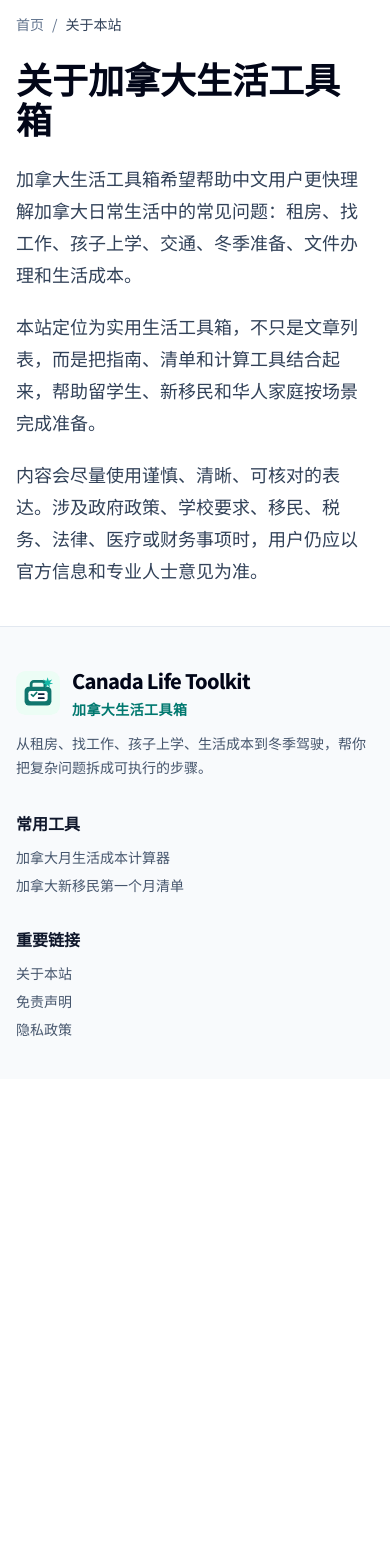
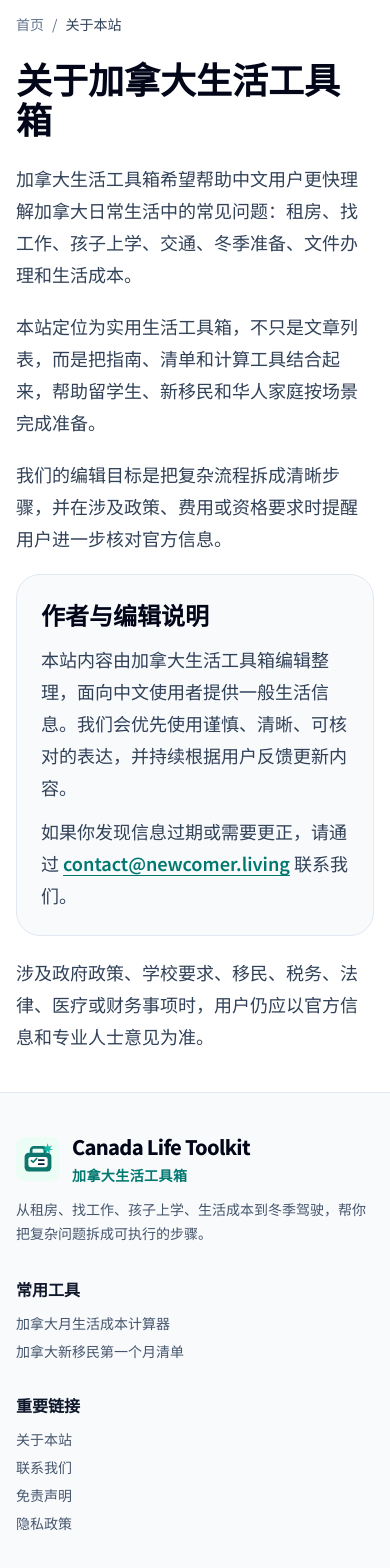
Before and after one commit to Q-Zhao-9/newcomer.living, a Next.js app: page /about in a window 390 px wide. Shown: the part 110-1678 px from the top of the page. Before the commit the page ends 1189 px from the top, so only its background shows below. Built offline with nearby package versions, Linux system fonts and the light colour scheme; no server answers.

Commit message:
Add contact page and trust signals

```diff
--- a/src/app/about/page.tsx
+++ b/src/app/about/page.tsx
@@ -15,7 +15,13 @@ export default function AboutPage() {
       <div className="mt-6 space-y-5 text-lg leading-8 text-slate-700">
         <p>加拿大生活工具箱希望帮助中文用户更快理解加拿大日常生活中的常见问题：租房、找工作、孩子上学、交通、冬季准备、文件办理和生活成本。</p>
         <p>本站定位为实用生活工具箱，不只是文章列表，而是把指南、清单和计算工具结合起来，帮助留学生、新移民和华人家庭按场景完成准备。</p>
-        <p>内容会尽量使用谨慎、清晰、可核对的表达。涉及政府政策、学校要求、移民、税务、法律、医疗或财务事项时，用户仍应以官方信息和专业人士意见为准。</p>
+        <p>我们的编辑目标是把复杂流程拆成清晰步骤，并在涉及政策、费用或资格要求时提醒用户进一步核对官方信息。</p>
+        <section className="rounded-3xl border border-slate-200 bg-slate-50 p-6">
+          <h2 className="text-2xl font-bold text-slate-950">作者与编辑说明</h2>
+          <p className="mt-3">本站内容由加拿大生活工具箱编辑整理，面向中文使用者提供一般生活信息。我们会优先使用谨慎、清晰、可核对的表达，并持续根据用户反馈更新内容。</p>
+          <p className="mt-3">如果你发现信息过期或需要更正，请通过 <a className="font-semibold text-teal-700 underline" href="mailto:contact@newcomer.living">contact@newcomer.living</a> 联系我们。</p>
+        </section>
+        <p>涉及政府政策、学校要求、移民、税务、法律、医疗或财务事项时，用户仍应以官方信息和专业人士意见为准。</p>
       </div>
     </main>
   );
--- /dev/null
+++ b/src/app/contact/page.tsx
@@ -0,0 +1,61 @@
+import type { Metadata } from "next";
+import Link from "next/link";
+import { Breadcrumbs } from "@/components/Breadcrumbs";
+
+export const metadata: Metadata = {
+  title: "联系我们",
+  description: "联系加拿大生活工具箱，反馈过期信息、提出内容建议或报告网站问题。",
+  alternates: { canonical: "/contact" },
+};
+
+const contactEmail = "contact@newcomer.living";
+
+export default function ContactPage() {
+  return (
+    <main className="mx-auto max-w-4xl px-4 py-10 sm:px-6 lg:px-8">
+      <Breadcrumbs items={[{ label: "联系我们" }]} />
+      <section className="rounded-[2rem] border border-slate-200 bg-gradient-to-br from-teal-50 to-white p-8">
+        <p className="text-sm font-bold uppercase tracking-[0.2em] text-teal-700">Contact / 联系我们</p>
+        <h1 className="mt-3 text-4xl font-bold text-slate-950">联系我们</h1>
+        <p className="mt-4 text-lg leading-8 text-slate-700">
+          加拿大生活工具箱提供一般信息、生活指南、清单和计算工具。如果你发现内容可能过期、不准确，或希望建议新的主题，欢迎联系我们。
+        </p>
+      </section>
+
+      <section className="mt-8 grid gap-5 md:grid-cols-2">
+        <div className="rounded-3xl border border-slate-200 bg-white p-6 shadow-sm">
+          <h2 className="text-2xl font-bold text-slate-950">联系邮箱</h2>
+          <p className="mt-3 leading-7 text-slate-700">请发送邮件至：</p>
+          <a className="mt-3 inline-block font-semibold text-teal-700 underline" href={`mailto:${contactEmail}`}>
+            {contactEmail}
+          </a>
+          <p className="mt-4 text-sm leading-6 text-slate-600">
+            为了方便核对，请尽量附上相关页面链接、你看到的问题、以及建议参考的官方来源。
+          </p>
+        </div>
+
+        <div className="rounded-3xl border border-slate-200 bg-white p-6 shadow-sm">
+          <h2 className="text-2xl font-bold text-slate-950">内容更正与更新请求</h2>
+          <p className="mt-3 leading-7 text-slate-700">
+            加拿大生活信息、费用范围、学校或政府流程可能会变化。如果你发现页面内容需要更新，可以通过邮件提交更正请求。
+          </p>
+          <ul className="mt-4 list-disc space-y-2 pl-5 text-slate-700">
+            <li>页面标题或链接</li>
+            <li>需要更正的具体文字</li>
+            <li>建议参考的官方或可信来源</li>
+          </ul>
+        </div>
+      </section>
+
+      <section className="mt-8 rounded-3xl border border-amber-200 bg-amber-50 p-6">
+        <h2 className="text-2xl font-bold text-slate-950">重要提醒</h2>
+        <p className="mt-3 leading-7 text-slate-700">
+          本站不提供法律、移民、税务、财务、医疗、保险或其他专业建议。涉及重要决定时，请以官方信息为准，或咨询合格专业人士。
+        </p>
+        <p className="mt-3 text-sm leading-6 text-slate-600">
+          如需了解本站信息边界，请阅读 <Link className="font-semibold text-teal-700 underline" href="/disclaimer">免责声明</Link>。
+        </p>
+      </section>
+    </main>
+  );
+}
--- a/src/app/sitemap.ts
+++ b/src/app/sitemap.ts
@@ -2,7 +2,7 @@ import type { MetadataRoute } from "next";
 import { categories, guides, site, tools } from "@/lib/content";
 
 export default function sitemap(): MetadataRoute.Sitemap {
-  const staticRoutes = ["", "/about", "/disclaimer", "/privacy-policy"];
+  const staticRoutes = ["", "/about", "/contact", "/disclaimer", "/privacy-policy"];
   const categoryRoutes = categories.map((category) => `/categories/${category.slug}`);
   const guideRoutes = guides.map((guide) => `/guides/${guide.slug}`);
   const toolRoutes = tools.map((tool) => `/tools/${tool.slug}`);
--- a/src/components/Footer.tsx
+++ b/src/components/Footer.tsx
@@ -18,6 +18,7 @@ export function Footer() {
         <div>
           <p className="font-semibold text-slate-900">重要链接</p>
           <Link className="mt-3 block text-sm text-slate-600 hover:text-teal-700" href="/about">关于本站</Link>
+          <Link className="mt-2 block text-sm text-slate-600 hover:text-teal-700" href="/contact">联系我们</Link>
           <Link className="mt-2 block text-sm text-slate-600 hover:text-teal-700" href="/disclaimer">免责声明</Link>
           <Link className="mt-2 block text-sm text-slate-600 hover:text-teal-700" href="/privacy-policy">隐私政策</Link>
         </div>
--- a/src/components/Header.tsx
+++ b/src/components/Header.tsx
@@ -14,12 +14,14 @@ export function Header() {
           <Link className="hover:text-teal-700" href="/tools/monthly-cost-calculator">计算器</Link>
           <Link className="hover:text-teal-700" href="/tools/newcomer-checklist">清单</Link>
           <Link className="hover:text-teal-700" href="/about">关于</Link>
+          <Link className="hover:text-teal-700" href="/contact">联系</Link>
         </nav>
         <details className="md:hidden">
           <summary className="cursor-pointer rounded-full border border-slate-200 px-3 py-2 text-sm font-semibold text-slate-700">菜单</summary>
           <div className="absolute right-4 mt-3 w-72 rounded-2xl border border-slate-200 bg-white p-4 shadow-xl">
             <Link className="block py-2" href="/tools/monthly-cost-calculator">月生活成本计算器</Link>
             <Link className="block py-2" href="/tools/newcomer-checklist">新移民清单</Link>
+            <Link className="block py-2" href="/contact">联系我们</Link>
             {categories.slice(0, 5).map((category) => <Link key={category.slug} className="block py-2" href={`/categories/${category.slug}`}>{category.titleZh}</Link>)}
           </div>
         </details>
```
Also changed, not shown: 1 other file (tests, documents, lock files or other folders).
